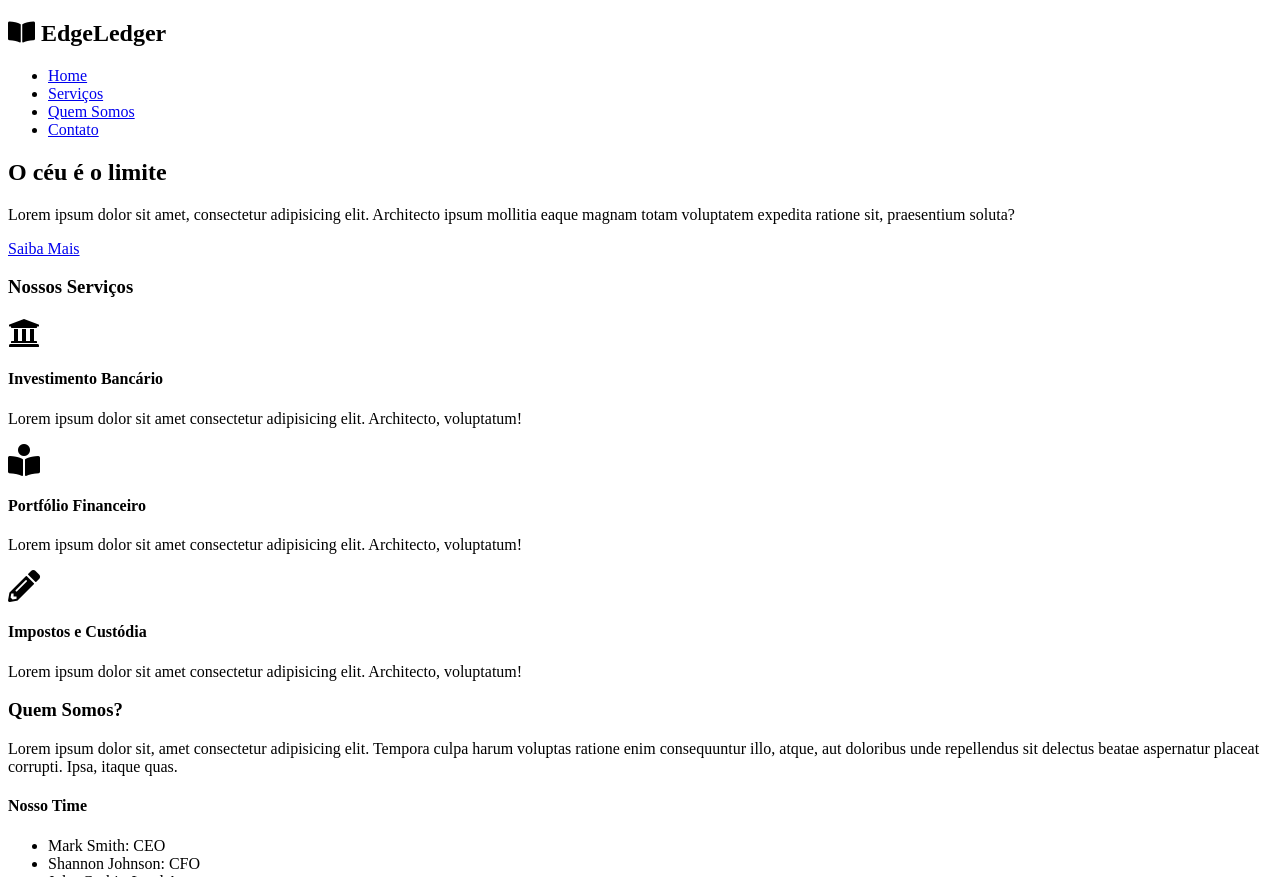
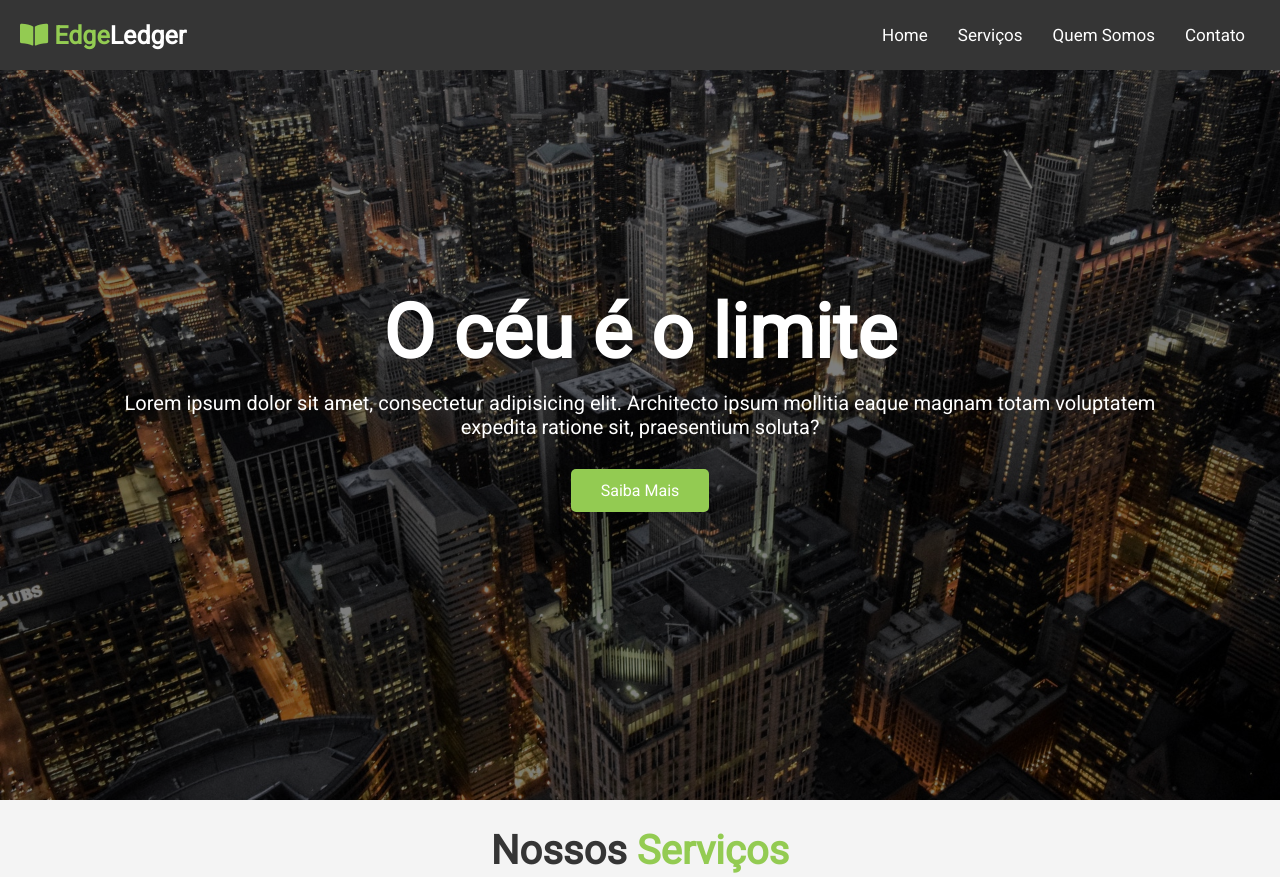
Before and after one commit to gideonfernandes/edgeledger-website, a plain HTML site: page index.html in a window 1280 px wide. Shown: the top 877 px of the page. Drawn offline with Linux system fonts and the light colour scheme.

Commit message:
Add navbar, showcase and services styles

```diff
--- a/css/style.css
+++ b/css/style.css
@@ -0,0 +1,157 @@
+/* Reset and Utilities */
+@import url('https://fonts.googleapis.com/css?family=Roboto');
+* {
+	margin: 0;
+	padding: 0;
+	font-family: 'Roboto', sans-serif;
+	box-sizing: border-box;
+}
+
+html {
+	font-size: 10px;
+	scroll-behavior: smooth;
+}
+
+.strong-color {
+	color: #93cb52;
+}
+
+.btn {
+	display: flex;
+	justify-content: center;
+	align-items: center;
+	padding: 1.2rem 3rem;
+	border: 0;
+	font-size: 1.6rem;
+	border-radius: 0.5rem;
+	color: white;
+	background-color: #93cb52;
+	cursor: pointer;
+	z-index: 1;
+}
+
+.btn-dark {
+	color: #fff;
+	background-color: #353535;
+}
+
+.btn:hover {
+	background-color: #7ab436;
+}
+
+a {
+  text-decoration: none;
+}
+
+/* Header: Navbar and Showcase */
+header #navbar {
+	display: flex;
+	justify-content: space-between;
+	align-items: center;
+	width: 100vw;
+	height: 7rem;
+	padding: 0 2rem;
+	background-color: #353535;
+	position: fixed;
+	z-index: 2;
+}
+
+header #navbar #logo {
+	font-size: 2.5rem;
+	color: white;
+}
+
+header #navbar ul {
+	display: flex;
+	list-style-type: none;
+}
+
+header #navbar ul li a {
+	font-size: 1.7rem;
+	color: white;
+	padding: 1rem 1.5rem;
+	border-radius: 0.5rem;
+}
+
+header #navbar ul li a:hover {
+	cursor: pointer;
+	background-color: #93cb52;
+}
+
+header #showcase {
+	display: flex;
+	flex-direction: column;
+	justify-content: center;
+	align-items: center;
+	flex-wrap: wrap;
+	text-align: center;
+	background: url('../img/showcase.jpg') center center/cover;
+	height: 100vh;
+}
+
+header #showcase::before {
+  content: "";
+  position: absolute;
+  top: 0;
+  left: 0;
+  background-color: rgba(0, 0, 0, 0.5);
+  width: 100%;
+  height: 100vh;
+}
+
+header #showcase h2 {
+	font-size: 7.5rem;
+	color: white;
+	margin-bottom: 1.5rem;
+	max-width: 1100px;
+	z-index: 1;
+}
+
+header #showcase p {
+	font-size: 2rem;
+	color: white;
+	margin-bottom: 3rem;
+	max-width: 1100px;
+	z-index: 1;
+}
+
+section#services {
+	display: flex;
+	flex-wrap: wrap;
+	background-color: #f4f4f4;
+	padding: 2.7rem 3rem 4rem 3rem;
+	border-bottom: 1px solid #93cb52;
+}
+
+section#services h3 {
+	flex-basis: 100vw;
+	font-size: 4rem;
+	color: #353535;
+	margin-bottom: 1.5rem;
+	text-align: center;
+}
+
+section#services .services-box {
+	flex: 1;
+	text-align: center;
+	margin: 0 1.5rem;
+}
+
+section#services .services-box i {
+	font-size: 4rem;
+	padding: 2rem;
+	color: #252525;
+	background-color: #93cb52;
+	border-radius: 50%;
+	margin: 1.5rem 1rem;
+}
+
+section#services .services-box h4 {
+	font-size: 2.5rem;
+	color: #353535;
+	margin-bottom: 1.5rem;
+}
+section#services .services-box p {
+	font-size: 1.7rem;
+	color: #353535;
+}
--- a/index.html
+++ b/index.html
@@ -8,13 +8,14 @@
   <link rel="stylesheet" href="css/style.css">
   <link rel="stylesheet" media="screen and (max-width: 768px)" href="css/mobile.css">
   <link rel="stylesheet" media="screen and (min-width: 1100px)" href="css/widescreen.css">
-	<title><strong class="strong-color">Edge</strong>Ledger Financeira | Contabilidade e Investimento</title>
+	<title>EdgeLedger Financeira | Contabilidade e Investimento</title>
 </head>
-<body>
+<body id="home">
 	<!-- Header: Navbar and Showcase -->
 	<header>
 		<nav id="navbar">
-			<h1 id="logo"><i class="fas fa-book-open"></i> EdgeLedger</h1>
+			<h1 id="logo"><i class="fas fa-book-open strong-color"></i><strong class="strong-color">
+			Edge</strong>Ledger</h1>
 			<ul>
 				<li><a href="#home">Home</a></li>
 				<li><a href="#services">Serviços</a></li>
@@ -31,19 +32,19 @@
 
 	<!-- Section: Services -->
 	<section id="services">
-		<h3><strong class="strong-color">Nossos</strong> Serviços</h3>
+		<h3>Nossos <strong class="strong-color">Serviços</strong></h3>
 		<div class="services-box">
-			<i class="fas fa-university fa-2x"></i>
+			<i class="fas fa-university"></i>
 			<h4>Investimento Bancário</h4>
 			<p>Lorem ipsum dolor sit amet consectetur adipisicing elit. Architecto, voluptatum!</p>
 		</div>
 		<div class="services-box">
-			<i class="fas fa-book-reader fa-2x"></i>
+			<i class="fas fa-book-reader"></i>
 			<h4>Portfólio Financeiro</h4>
 			<p>Lorem ipsum dolor sit amet consectetur adipisicing elit. Architecto, voluptatum!</p>
 		</div>
 		<div class="services-box">
-			<i class="fas fa-pencil-alt fa-2x"></i>
+			<i class="fas fa-pencil-alt"></i>
 			<h4>Impostos e Custódia</h4>
 			<p>Lorem ipsum dolor sit amet consectetur adipisicing elit. Architecto, voluptatum!</p>
 		</div>
--- a/js/main.js
+++ b/js/main.js
@@ -0,0 +1,8 @@
+// Set opacity at #navbar after scrolling
+document.addEventListener('scroll', () => {
+	if (window.scrollY > 70) {
+		document.querySelector('header #navbar').style.opacity = 0.9;
+	} else {
+		document.querySelector('header #navbar').style.opacity = 1;
+	}
+});
```
